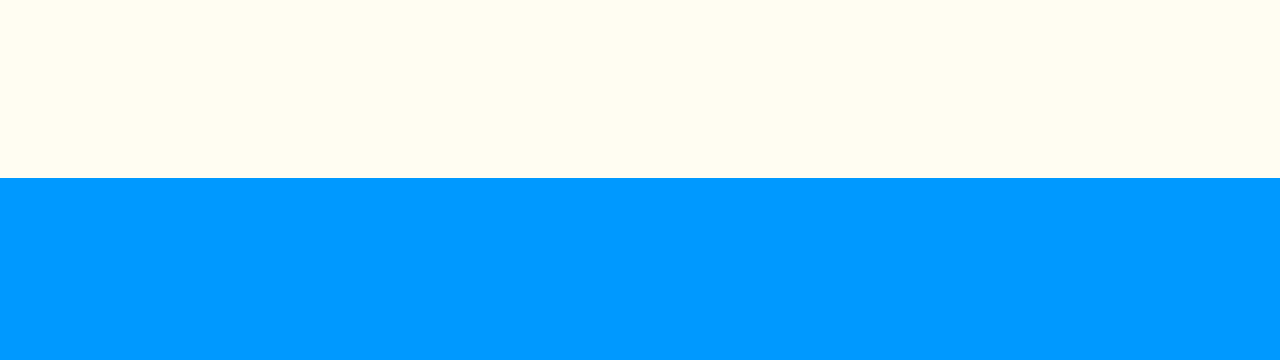
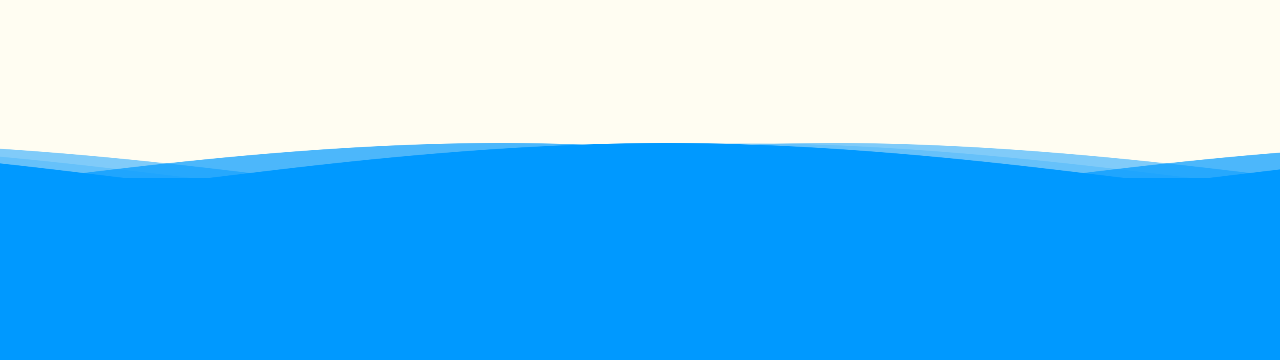
Before and after one commit to mifzalpersonal/dontmindme, a plain HTML site: page index.html in a window 1280 px wide. Shown: the part 440-800 px from the top of the page. Drawn offline with Linux system fonts and the light colour scheme.

Commit message:
Updated index.css

```diff
--- a/index.css
+++ b/index.css
@@ -74,7 +74,7 @@ section .wave {
     left: 0;
     width: 100%;
     height: 100px;
-    background: url(img/wave.png);
+    background: url(wave.png);
     background-size: 1000px 100px;
 }
 
```
